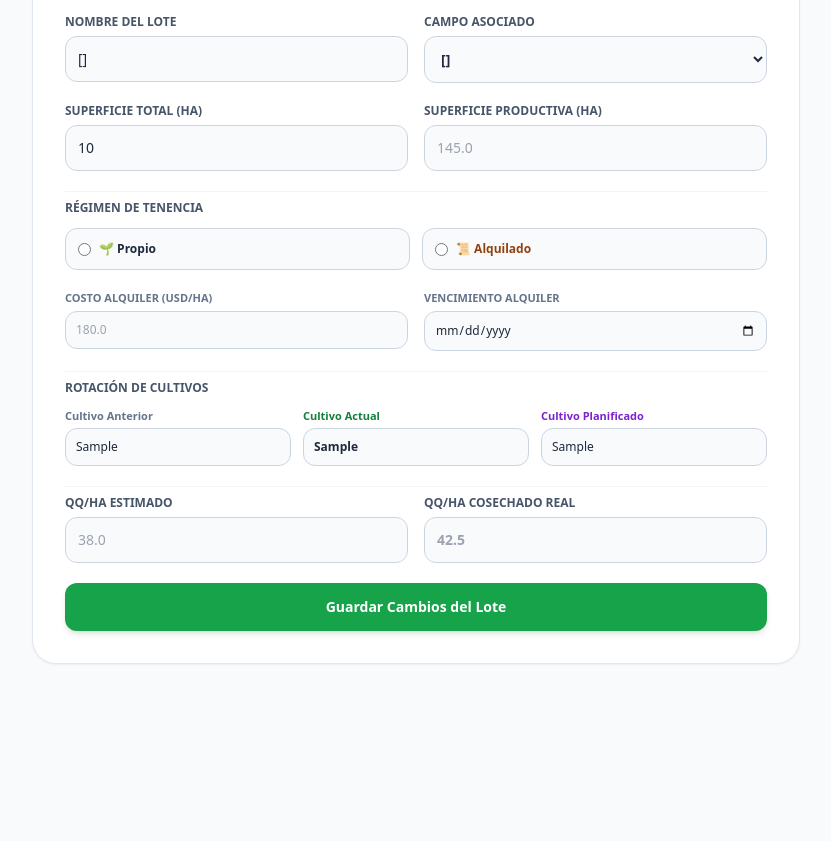
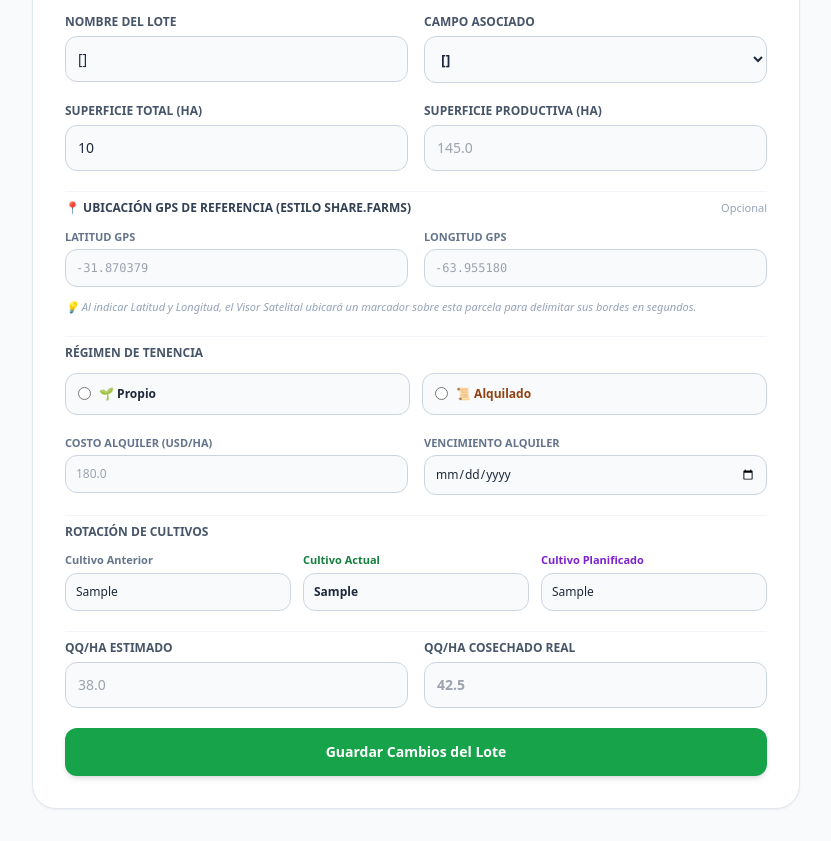
Before and after one commit to gabustos756/simpleagro, a Python web app: template templates/productivo_form_lote.html in a window 1280 px wide. Shown: the part 202-1043 px from the top of the page, without its empty margins (224-1055 px from the left). Before the commit the page ends 866 px from the top, so only its background shows below. Run offline with Jinja, Linux system fonts and the light colour scheme; the template is opened without the code that fills it: most values are stand-ins (such as "Sample title", 1, 10 or a date in 2020); some libraries are stand-ins or nearby versions.

Commit message:
se agrega lt y long en formulario

```diff
--- a/templates/productivo_form_lote.html
+++ b/templates/productivo_form_lote.html
@@ -74,6 +74,27 @@
           </div>
         </div>
 
+        <!-- Ubicación GPS del Lote (Estilo share.farms) -->
+        <div class="space-y-3 pt-2 border-t border-slate-100">
+          <div class="flex items-center justify-between">
+            <label class="block text-xs font-bold uppercase text-slate-700">📍 Ubicación GPS de Referencia (Estilo share.farms)</label>
+            <span class="text-[11px] text-slate-400 font-medium">Opcional</span>
+          </div>
+          <div class="grid grid-cols-1 sm:grid-cols-2 gap-4">
+            <div>
+              <label class="block text-[11px] font-bold uppercase text-slate-500 mb-1">Latitud GPS</label>
+              <input type="number" step="any" name="latitud" value="{{ lote.latitud if (lote and lote.latitud) else '' }}" placeholder="-31.870379" class="w-full bg-slate-50 border border-slate-300 rounded-xl p-2.5 text-xs font-mono" />
+            </div>
+            <div>
+              <label class="block text-[11px] font-bold uppercase text-slate-500 mb-1">Longitud GPS</label>
+              <input type="number" step="any" name="longitud" value="{{ lote.longitud if (lote and lote.longitud) else '' }}" placeholder="-63.955180" class="w-full bg-slate-50 border border-slate-300 rounded-xl p-2.5 text-xs font-mono" />
+            </div>
+          </div>
+          <p class="text-[11px] text-slate-400 italic">
+            💡 Al indicar Latitud y Longitud, el Visor Satelital ubicará un marcador sobre esta parcela para delimitar sus bordes en segundos.
+          </p>
+        </div>
+
         <!-- Régimen de Tenencia -->
         <div class="space-y-3 pt-2 border-t border-slate-100">
           <label class="block text-xs font-bold uppercase text-slate-600">Régimen de Tenencia</label>
```
